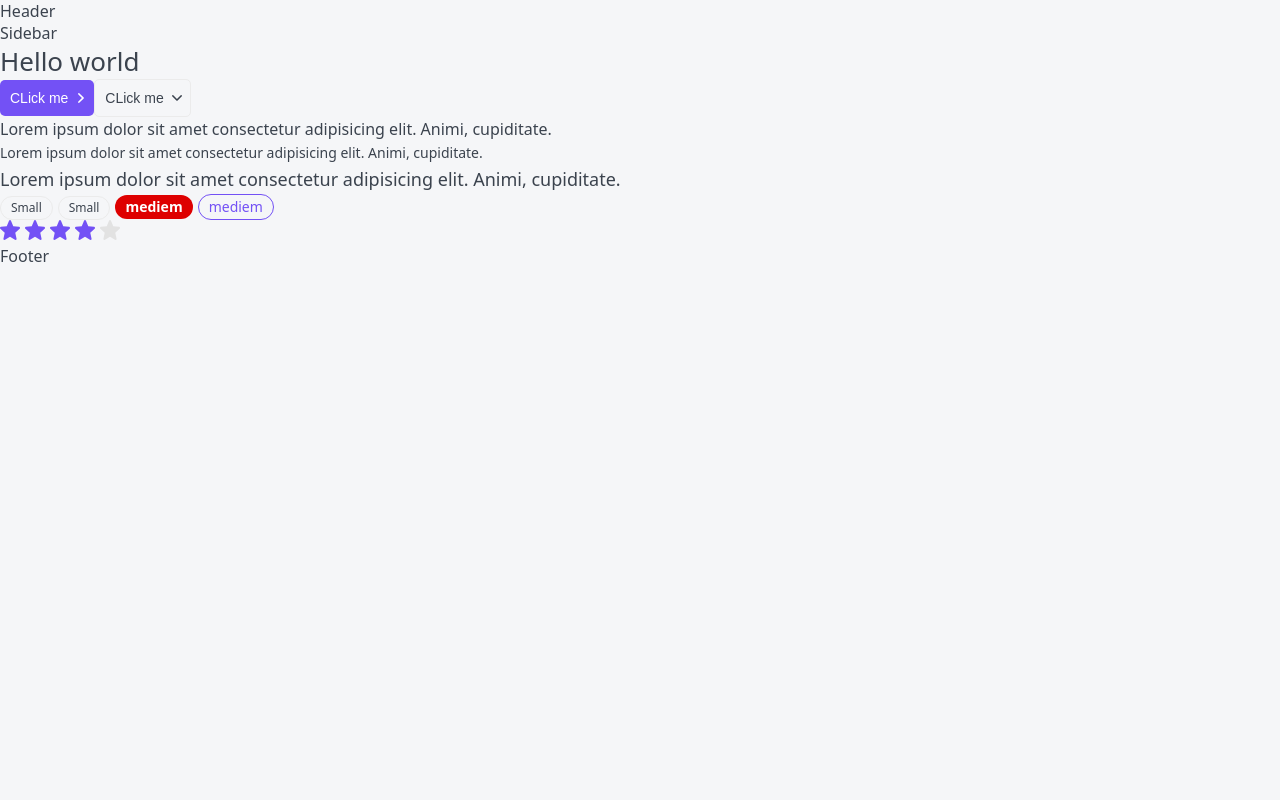
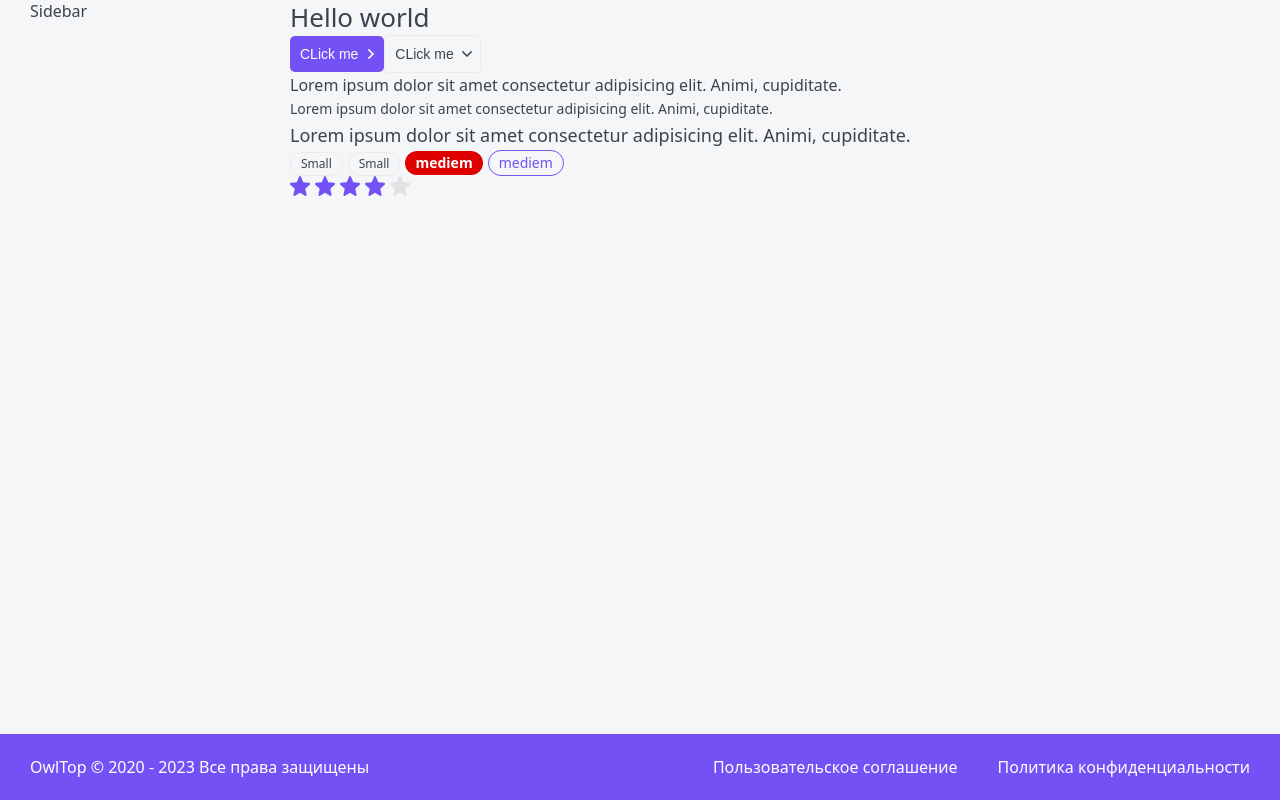
Before and after one commit to dimashikalov/top-app, a Next.js app: page / in a window 1280 px wide. Built offline with nearby package versions, Linux system fonts and the light colour scheme.

Commit message:
added HOC for layout

```diff
--- a/layout/Footer/Footer.module.css
+++ b/layout/Footer/Footer.module.css
@@ -0,0 +1,26 @@
+.footer{
+	display: grid;
+
+	padding: 25px 30px;
+
+	color: var(--white);
+	background: var(--primary);
+
+	font-size: 16px;
+	line-height: 16px;
+	grid-template-columns: 1fr auto auto;
+	gap:10px 40px;
+
+}
+
+.footer a:hover {
+	color: var(--gray);
+}
+
+
+@media (width <= 765px){
+	.footer{
+		grid-template-columns: 1fr;
+	}
+
+}
--- a/layout/Footer/Footer.tsx
+++ b/layout/Footer/Footer.tsx
@@ -1,7 +1,18 @@
 import { FooterProps } from "./Footer.props";
-import styles from "./Layout.module.css";
+import styles from "./Footer.module.css";
 import cn from "classnames";
+import { format } from "date-fns";
 
-export const Footer = ({ ...props }: FooterProps): JSX.Element => {
-  return <div {...props}>Footer</div>;
+export const Footer = ({ className, ...props }: FooterProps): JSX.Element => {
+  return (
+    <footer className={cn(className, styles.footer)} {...props}>
+      <div>OwlTop © 2020 - {format(new Date(), "yyyy")} Все права защищены</div>
+      <a href="#" target="_blank">
+        Пользовательское соглашение
+      </a>
+      <a href="#" target="_blank">
+        Политика конфиденциальности
+      </a>
+    </footer>
+  );
 };
--- a/layout/Layout.module.css
+++ b/layout/Layout.module.css
@@ -0,0 +1,52 @@
+.wrapper{
+	display: grid;
+	grid-template-columns: auto 230px minmax(320px, 1200px) auto;
+	grid-template-rows: auto 1fr auto;
+
+	min-height: 100vh;
+	gap: 0 30px;
+
+	grid-template-areas:
+		". header header ."
+		". sidebar body ."
+		"footer footer footer footer";
+}
+
+.header {
+	grid-area: header;
+
+	display: none;
+}
+
+.sidebar {
+	grid-area: sidebar;
+}
+
+.body {
+	grid-area: body;
+
+	outline: none;
+}
+
+.footer {
+	grid-area: footer;
+}
+
+@media (width <= 765px)  {
+	.wrapper {
+		grid-template-columns:minmax(320px, 1fr) ;
+
+		grid-template-areas:
+			" header "
+			" body "
+			"footer ";
+	}
+
+	.sidebar{
+		display: none;
+	}
+
+	.header {
+		display: block;
+	}
+}
--- a/layout/Layout.tsx
+++ b/layout/Layout.tsx
@@ -8,15 +8,12 @@
 
 const Layout = ({ children }: LayoutProps): JSX.Element => {
   return (
-    <>
-      <Header />
-      <div>
-        <Sidebar />
-
-        <div>{children}</div>
-      </div>
-      <Footer />
-    </>
+    <div className={styles.wrapper}>
+      <Header className={styles.header} />
+      <Sidebar className={styles.sidebar} />
+      <div className={styles.body}>{children}</div>
+      <Footer className={styles.footer} />
+    </div>
   );
 };
 
--- a/package.json
+++ b/package.json
@@ -15,6 +15,7 @@
     "@types/react": "18.2.18",
     "@types/react-dom": "18.2.7",
     "classnames": "^2.3.2",
+    "date-fns": "^2.30.0",
     "eslint-config-next": "13.4.12",
     "next": "13.4.12",
     "react": "18.2.0",
```
Also changed, not shown: 1 other file (tests, documents, lock files or other folders).
